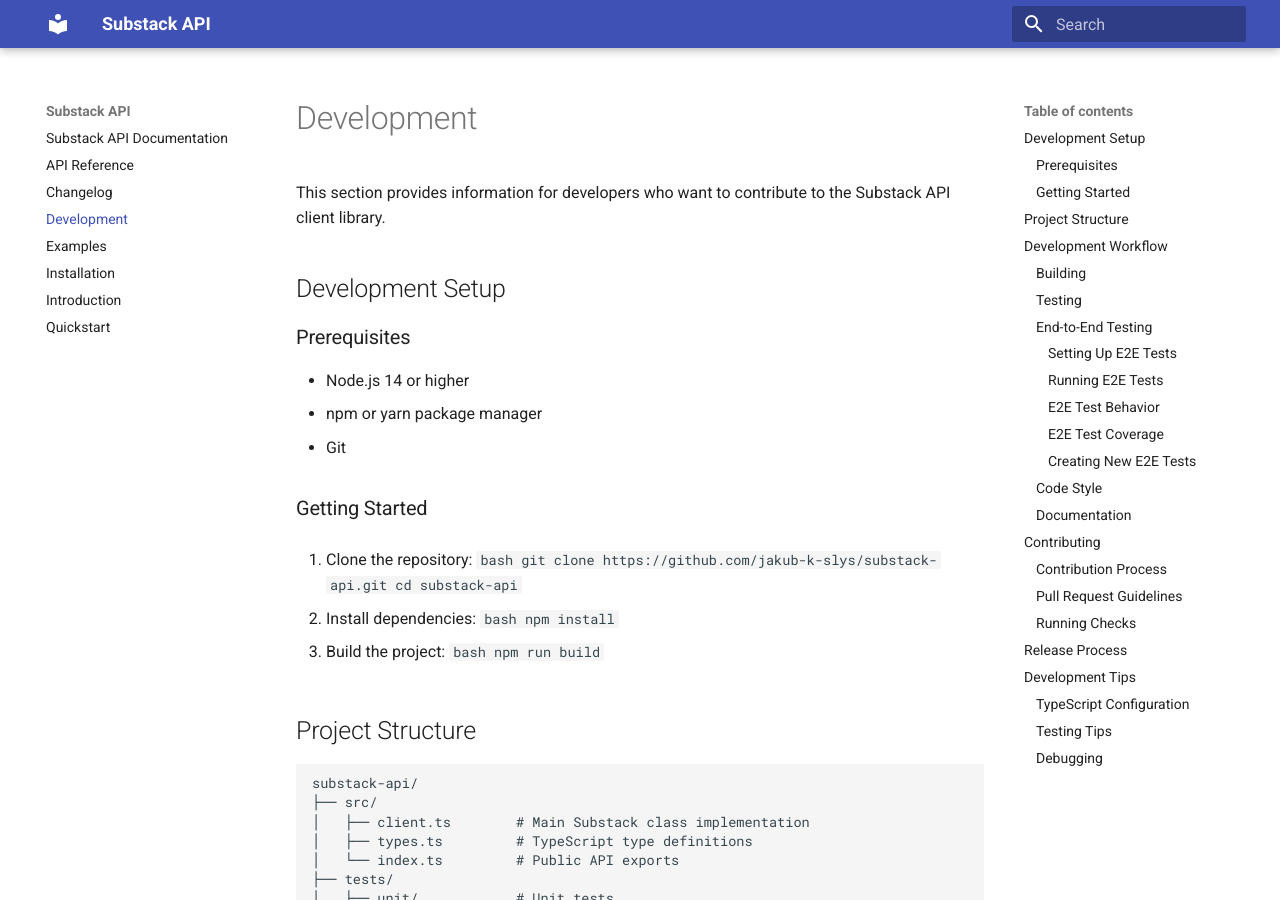
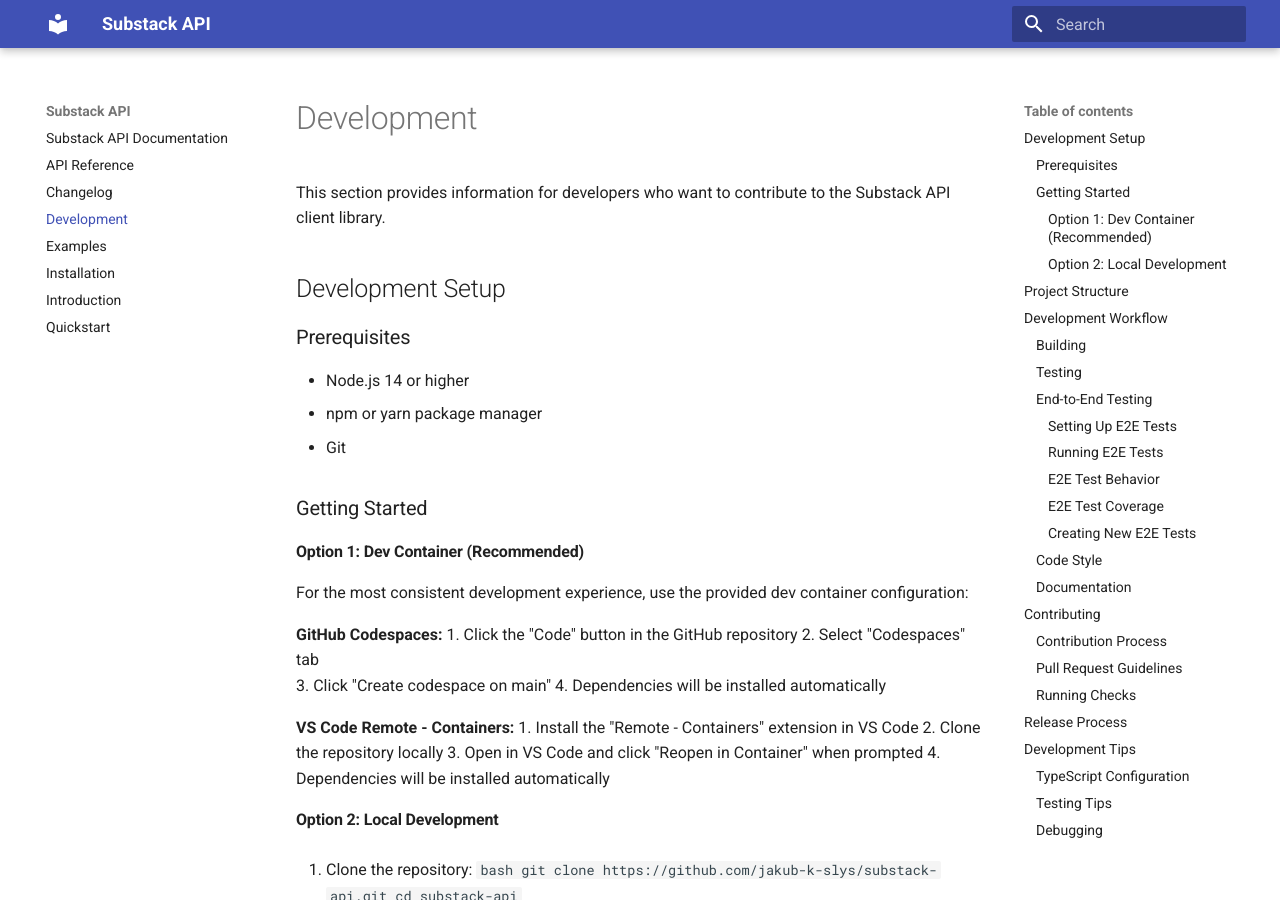
Before and after one commit to jakub-k-slys/substack-api, an MkDocs documentation site: the page built from docs/development.md, in a window 1280 px wide and 900 px high. Built offline with MkDocs 1.6.1 and Material for MkDocs 9.7.7, drawn with Linux system fonts in a browser that asks for light colours.

Commit message:
feat: Add comprehensive dev container configuration
Co-authored-by: jakub-k-slys <29287862+jakub-k-slys@users.noreply.github.com>

````diff
--- a/docs/development.md
+++ b/docs/development.md
@@ -11,6 +11,24 @@ This section provides information for developers who want to contribute to the S
 * Git
 
 ### Getting Started
+
+#### Option 1: Dev Container (Recommended)
+
+For the most consistent development experience, use the provided dev container configuration:
+
+**GitHub Codespaces:**
+1. Click the "Code" button in the GitHub repository
+2. Select "Codespaces" tab
+3. Click "Create codespace on main"
+4. Dependencies will be installed automatically
+
+**VS Code Remote - Containers:**
+1. Install the "Remote - Containers" extension in VS Code
+2. Clone the repository locally
+3. Open in VS Code and click "Reopen in Container" when prompted
+4. Dependencies will be installed automatically
+
+#### Option 2: Local Development
 
 1. Clone the repository:
    ```bash
````
Also changed, not shown: .devcontainer/README.md (added, +76 -0 lines), 1 other file.
